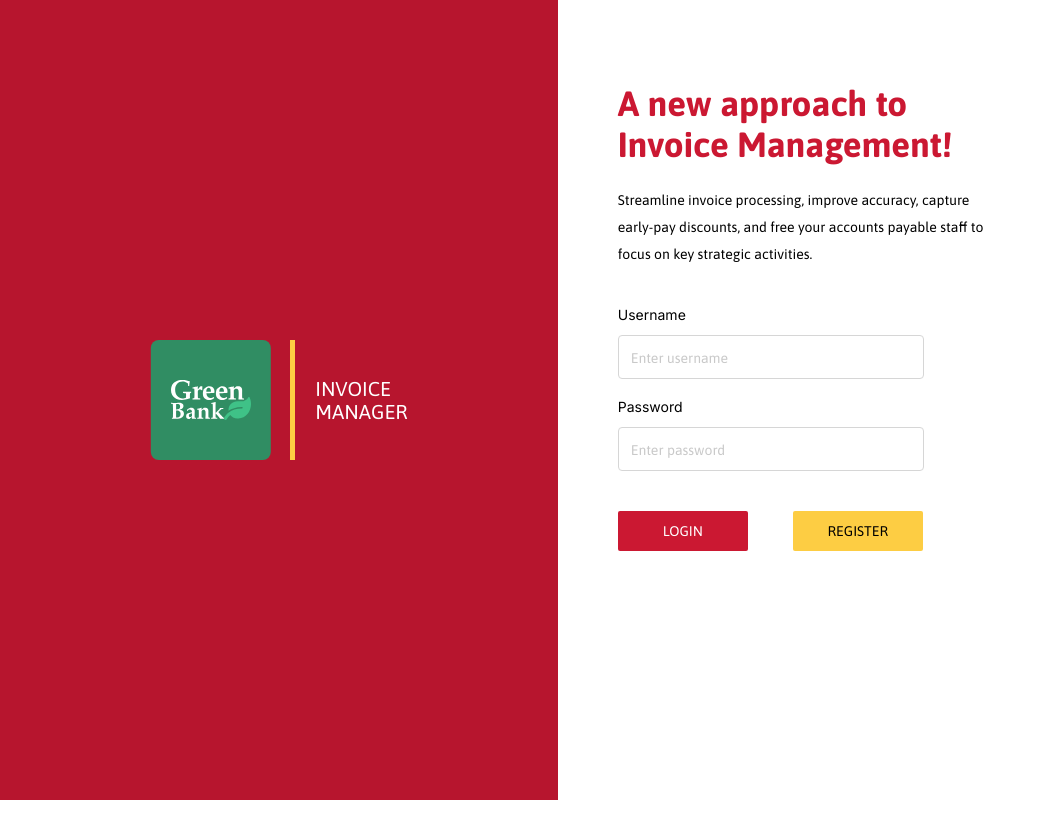
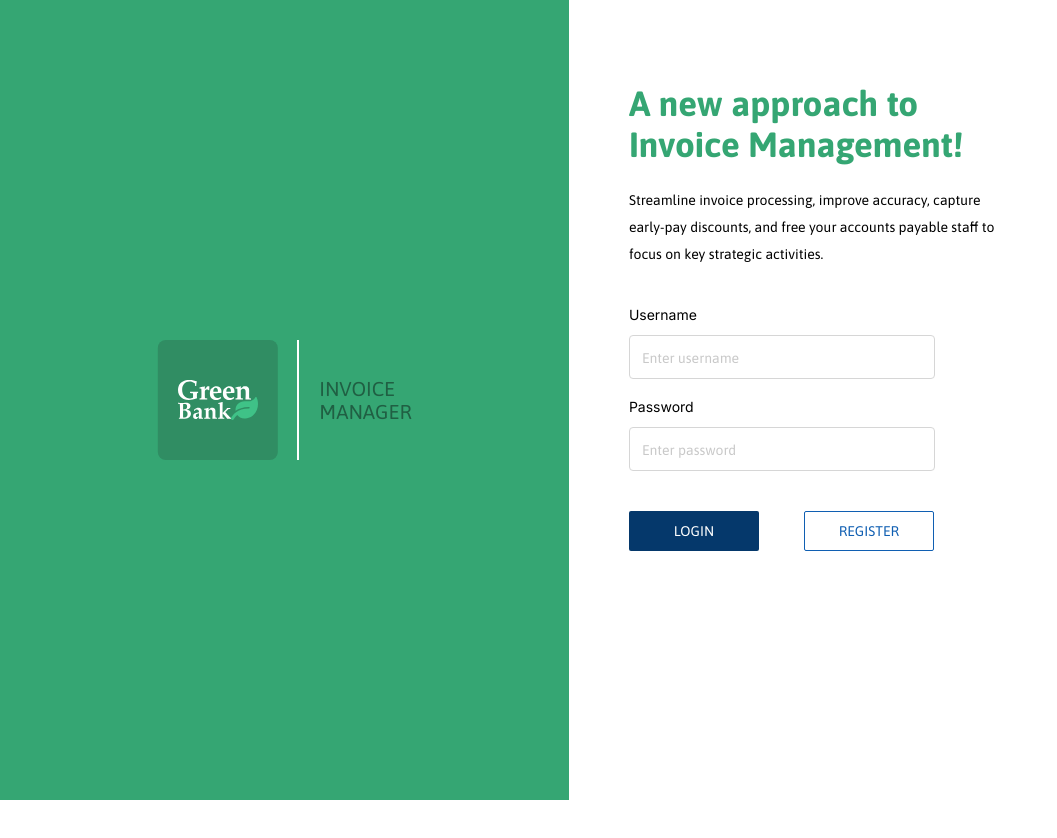
Before and after one commit to mtramos/wf-ga-project, a website: page index.html in a window 1280 px wide. Shown: the whole page, without its empty margins (0-1057 px from the left). Drawn offline with Linux system fonts and the light colour scheme.

Commit message:
Branding Changes

```diff
--- a/css/styles.css
+++ b/css/styles.css
@@ -1,3 +1,12 @@
+/* Colors:
+#FBDD86 Yellow
+#35A673 Green Light
+#308D63 Green Dark
+#205F43 Green Darker
+#05386B Deep blue
+*/
+
+
 body {
   font-family: "Asap", sans-serif;
 }
@@ -35,27 +44,27 @@ input::placeholder {
 }
 
 .wf-branding-container {
-  background-color: #b7152e;
+  background-color: #35A673;
   height: 100vh;
   display: flex;
   width: 40%;
   justify-content: center;
   align-items: center;
-  padding-left: 20px;
+  padding-left: 40px;
   padding-right: 40px;
 }
 
 .wf-branding-container h1 {
   font-size: 20px;
-  color: white;
+  color: #205F43;
   font-weight: 400;
   padding-left: 20px;
-  /* padding-right: 20px; */
+  padding-right: 20px;
   text-transform: uppercase;
 }
 
 .wf-svg-container {
-  border-right: 5px solid #fdcd43;
+  border-right: 2px solid white;
   margin-left: 20px;
   height: 120px;
   width: 120px;
@@ -88,7 +97,7 @@ footer img {
 }
 
 .wf-form-container h1 {
-  color: #cb1832;
+  color: #35A673;
   font-size: 35px;
   width: 380px;
 }
@@ -112,7 +121,7 @@ align-content: space-around;
   height: 40px;
   border: none;
   border-radius: 2px;
-  background-color: #cb1832;
+  background-color: #05386B;
   color: white;
   text-transform: uppercase;
   font-size: 14px;
@@ -122,10 +131,10 @@ align-content: space-around;
 
 .wf-secondary-button {
   height: 40px;
-  border: none;
+  border: 1px solid #105FB2;
   border-radius: 2px;
-  background-color: #fdcd43;
-  color: black;
+  background-color:white;
+  color: #105FB2;
   text-transform: uppercase;
   font-size: 14px;
   width: 130px;
```
